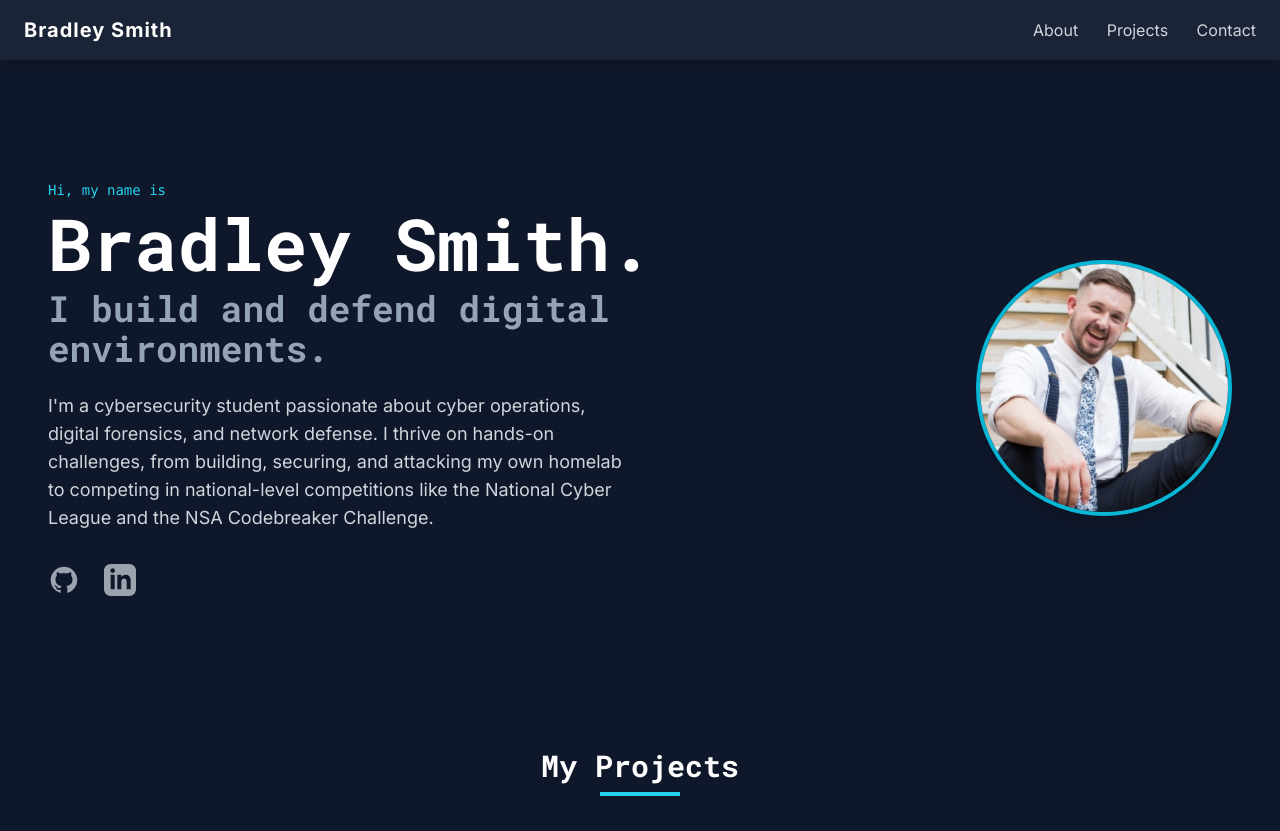
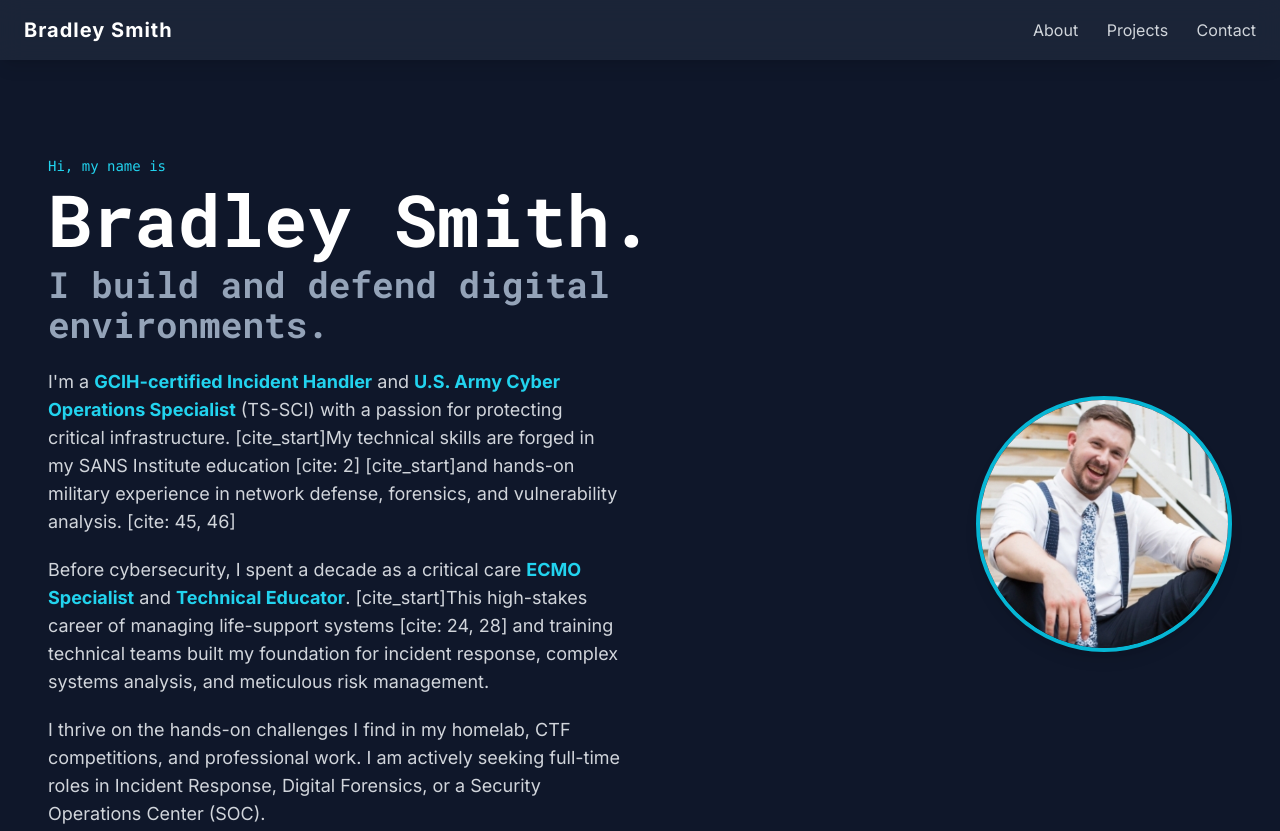
Before and after one commit to smith-bradley/cyber-portfolio, a plain HTML site: page index.html in a window 1280 px wide. Shown: the top 831 px of the page. Drawn offline with nearby package versions, Linux system fonts and the light colour scheme.

Commit message:
Revise portfolio content and layout
Updated the content and structure of the portfolio to include new sections and improved descriptions.

```diff
--- a/index.html
+++ b/index.html
@@ -48,9 +48,17 @@
             <h1 class="text-4xl sm:text-6xl lg:text-7xl font-bold text-white mt-2">Bradley Smith.</h1>
             <h3 class="text-2xl sm:text-3xl lg:text-4xl font-bold text-slate-400 mt-2">I build and defend digital environments.</h3>
 
-            <p class="mt-6 text-lg max-w-xl mx-auto md:mx-0">
-                I'm a cybersecurity student passionate about cyber operations, digital forensics, and network defense. I thrive on hands-on challenges, from building, securing, and attacking my own homelab to competing in national-level competitions like the National Cyber League and the NSA Codebreaker Challenge.
+            <div class="mt-6 text-lg max-w-xl mx-auto md:mx-0 space-y-5">
+            <p>
+                I'm a <strong class="text-cyan-400">GCIH-certified Incident Handler</strong> and <strong class="text-cyan-400">U.S. Army Cyber Operations Specialist</strong> (TS-SCI) with a passion for protecting critical infrastructure. [cite_start]My technical skills are forged in my SANS Institute education [cite: 2] [cite_start]and hands-on military experience in network defense, forensics, and vulnerability analysis. [cite: 45, 46]
             </p>
+            <p>
+                Before cybersecurity, I spent a decade as a critical care <strong class="text-cyan-400">ECMO Specialist</strong> and <strong class="text-cyan-400">Technical Educator</strong>. [cite_start]This high-stakes career of managing life-support systems [cite: 24, 28] and training technical teams built my foundation for incident response, complex systems analysis, and meticulous risk management.
+            </p>
+            <p>
+                I thrive on the hands-on challenges I find in my homelab, CTF competitions, and professional work. I am actively seeking full-time roles in Incident Response, Digital Forensics, or a Security Operations Center (SOC).
+            </p>
+</div>
 
             <!-- Social Links --><div class="mt-8 flex justify-center md:justify-start space-x-6">
                 <a href="https://github.com/smith-bradley" target="_blank" rel="noopener noreferrer" class="text-gray-400 hover:text-cyan-400 transition-colors" title="GitHub">
```
